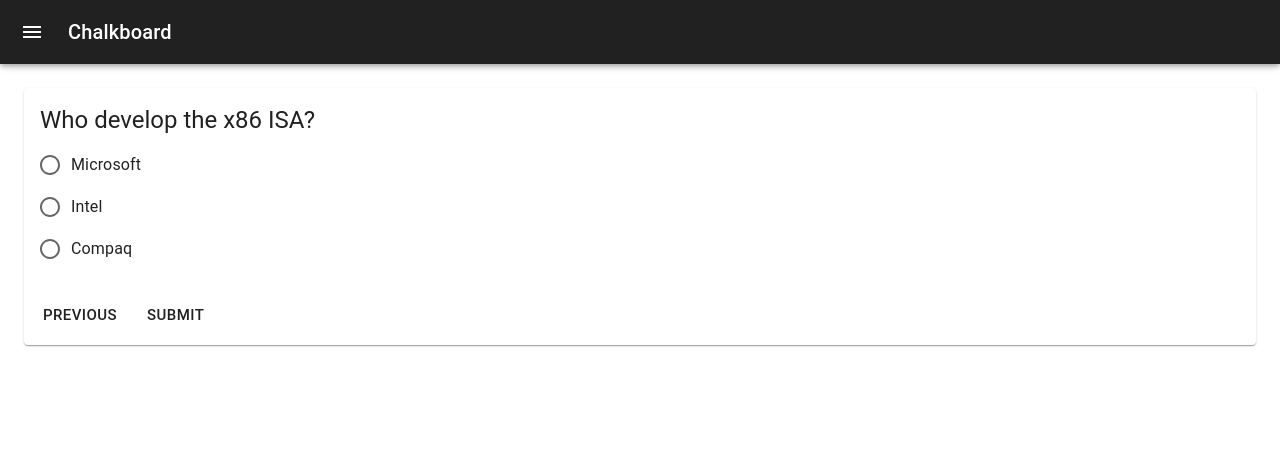
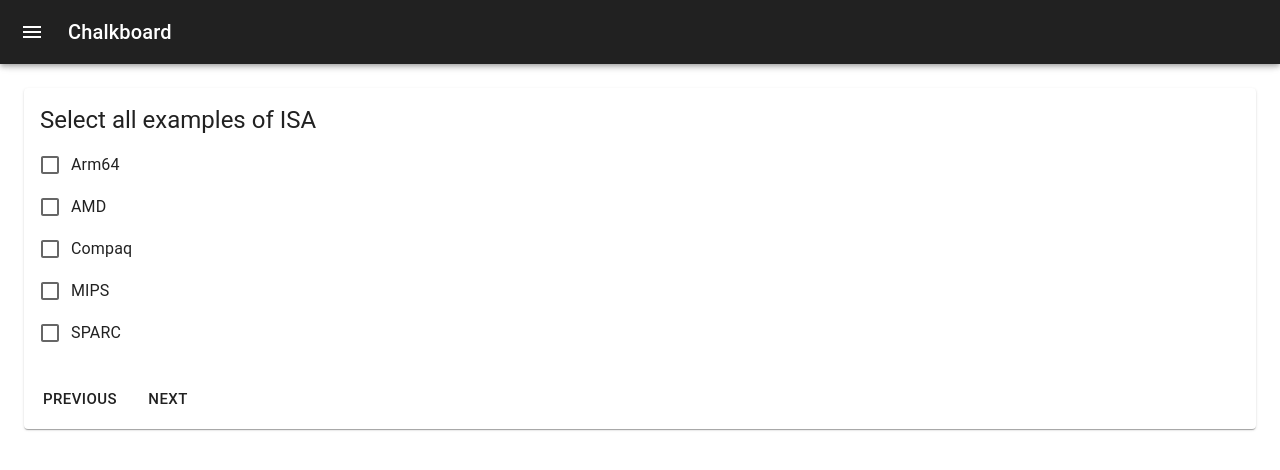
Before and after one commit to HanNguyen-dev/chalk-system, a React (Create React App) app in the folder chalk-ui/: page /exam in a window 1280 px wide. Both pictures are taken after a click on the button "NEXT". Shown: the top 470 px of the page. Built offline with nearby package versions, Linux system fonts and the light colour scheme.

Commit message:
added checkbox and input question type

```diff
--- a/chalk-ui/src/Exam/features/exam-selector.ts
+++ b/chalk-ui/src/Exam/features/exam-selector.ts
@@ -1,7 +1,11 @@
 import { RootState } from "../../app/store";
+
+export const selectCurrentIndex = (state: RootState) => state.exam.currQuestionIdx;
 
 export const selectCurrentQuestion = (state: RootState) => state.exam.exam[state.exam.questionsOrder[state.exam.currQuestionIdx]];
 
 export const selectIsLastQuestion = (state: RootState) => state.exam.questionsOrder.length - 1 === state.exam.currQuestionIdx;
 
 export const selectIsFirstQuestion = (state: RootState) => state.exam.currQuestionIdx === 0;
+
+export const selectQuestions = (state: RootState) => state.exam.questionsOrder.map(questionId => state.exam.exam[questionId]);
--- a/chalk-ui/src/Exam/features/exam-slice.ts
+++ b/chalk-ui/src/Exam/features/exam-slice.ts
@@ -10,7 +10,7 @@
 
 const initialState: ExamState = {
   currQuestionIdx: 0,
-  questionsOrder: [ '1', '2' ],
+  questionsOrder: [ '1', '2', '3', '4' ],
   exam: ExamData as { [key:string]: Question }
 }
 
@@ -30,13 +30,26 @@
     answerQuestion(state, action: PayloadAction<{ questionId: string, option: string }>) {
       const question = state.exam[action.payload.questionId];
       switch (question.controlType) {
-        case CONTROL_TYPE.RADIO:
+        case CONTROL_TYPE.INPUT:
+          question.options[0].label = action.payload.option;
+          question.answers = action.payload.option ? [question.options[0].id] : [];
+          break;
+        case CONTROL_TYPE.CHECKBOX:
+          const index = question.answers.indexOf(action.payload.option);
+          index > -1 ?
+            question.answers.splice(index, 1) :
+            question.answers.push(action.payload.option);
+          break;
+        default:
           question.answers = [action.payload.option];
       }
     },
+    setCurrentQuestion(state, action: PayloadAction<number>) {
+      state.currQuestionIdx = action.payload;
+    }
   }
 
 });
 
-export const { reset, nextQuestion, answerQuestion, previousQuestion } = examSlice.actions;
+export const { reset, nextQuestion, answerQuestion, previousQuestion, setCurrentQuestion } = examSlice.actions;
 export default examSlice.reducer;
--- a/chalk-ui/src/Exam/resources/exam.json
+++ b/chalk-ui/src/Exam/resources/exam.json
@@ -21,6 +21,34 @@
   },
   "2": {
     "id": "2",
+    "label": "Select all examples of ISA",
+    "options": [
+      {
+        "id": "A",
+        "label": "Arm64"
+      },
+      {
+        "id": "B",
+        "label": "AMD"
+      },
+      {
+        "id": "C",
+        "label": "Compaq"
+      },
+      {
+        "id": "D",
+        "label": "MIPS"
+      },
+      {
+        "id": "E",
+        "label": "SPARC"
+      }
+    ],
+    "answers": [],
+    "controlType": "CHECKBOX"
+  },
+  "3": {
+    "id": "3",
     "label": "Who develop the x86 ISA?",
     "options": [
       {
@@ -38,5 +66,17 @@
     ],
     "answers": [],
     "controlType": "RADIO"
+  },
+  "4": {
+    "id": "4",
+    "label": "Who created the World Wide Web (WWW)?",
+    "options": [
+      {
+        "id": "A",
+        "label": ""
+      }
+    ],
+    "answers": [],
+    "controlType": "INPUT"
   }
 }
--- /dev/null
+++ b/chalk-ui/src/Exam/ui/shared/Question/CheckboxQuestion/CheckboxQuestion.tsx
@@ -0,0 +1,20 @@
+import FormGroup from "@mui/material/FormGroup";
+import Checkbox from "@mui/material/Checkbox";
+import FormControlLabel from "@mui/material/FormControlLabel";
+import { Question } from "../../../../domain/question.model";
+
+
+export default function CheckboxQuestion(props: { question: Question, onChange: any }) {
+
+  return (
+    <FormGroup>
+      {props.question.options.map(option => (
+        <FormControlLabel key={option.id}
+                          control={<Checkbox
+                                      checked={props.question.answers.includes(option.id)}
+                                      name={option.id}
+                                      onChange={(event) => props.onChange(event.target.name)}/>} label={option.label} />
+      ))}
+    </FormGroup>
+  );
+}
--- /dev/null
+++ b/chalk-ui/src/Exam/ui/shared/Question/Question.css
@@ -0,0 +1,3 @@
+.input-box {
+  padding-top: 10px;
+}
--- a/chalk-ui/src/Exam/ui/shared/Question/Question.tsx
+++ b/chalk-ui/src/Exam/ui/shared/Question/Question.tsx
@@ -1,30 +1,64 @@
-import { Question } from "../../../domain/question.model";
+import { CONTROL_TYPE, Question } from "../../../domain/question.model";
 import Typography from '@mui/material/Typography';
 import Radio from '@mui/material/Radio';
 import RadioGroup from '@mui/material/RadioGroup';
 import FormControlLabel from '@mui/material/FormControlLabel';
 import FormControl from '@mui/material/FormControl';
+import CheckboxQuestion from './CheckboxQuestion/CheckboxQuestion';
+import TextField from "@mui/material/TextField";
+import './Question.css';
+
 
 export default function QuestionComponent(props: { question: Question, onChange: any }) {
-  const option = props.question.options.map(option => {
-    return <FormControlLabel value={option.id} control={<Radio />} label={option.label} />
-  });
+
+  const handler = (event: React.ChangeEvent<HTMLInputElement>) => props.onChange(event.target.value);
+
+  function renderQuestion() {
+    let result;
+    switch (props.question.controlType) {
+      case CONTROL_TYPE.RADIO:
+        result = (
+        <FormControl component="fieldset">
+          <RadioGroup
+            aria-label={props.question.id}
+            value={props.question.answers[0] || ''}
+            name="radio-buttons-group"
+            onChange={handler}
+          >
+            { props.question.options.map(option =>
+                <FormControlLabel key={option.id} value={option.id} control={<Radio />} label={option.label} />) }
+          </RadioGroup>
+        </FormControl>);
+        break;
+      case CONTROL_TYPE.CHECKBOX:
+        result = (
+        <CheckboxQuestion
+          question={props.question}
+          onChange={(answer: string) => props.onChange(answer)}
+        />);
+        break;
+      case CONTROL_TYPE.INPUT:
+        result = (
+          <div className={'input-box'}>
+            <TextField id="outlined-basic"
+                       label="Answer"
+                       value={props.question.options[0].label}
+                       variant="outlined" onChange={handler}/>
+          </div>
+        );
+        break;
+      default:
+
+    }
+    return result;
+  }
 
   return (
     <div>
       <Typography gutterBottom variant="h5" component="div">
         { props.question.label }
       </Typography>
-      <FormControl component="fieldset">
-        <RadioGroup
-          aria-label={props.question.id}
-          value={props.question.answers[0] || ''}
-          name="radio-buttons-group"
-          onChange={event => props.onChange(event.target.value)}
-        >
-          { option }
-        </RadioGroup>
-      </FormControl>
+      {renderQuestion()}
     </div>
   );
 }
```
